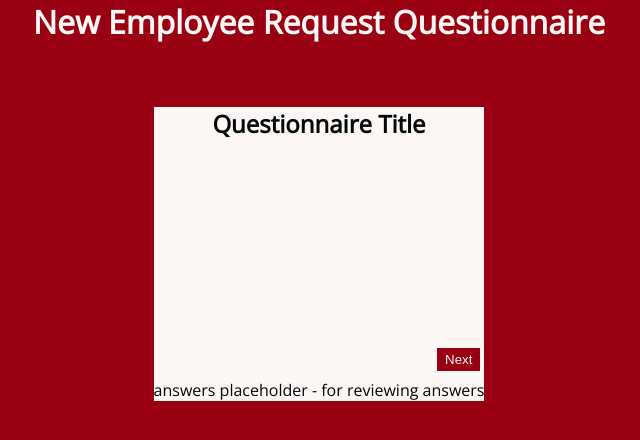
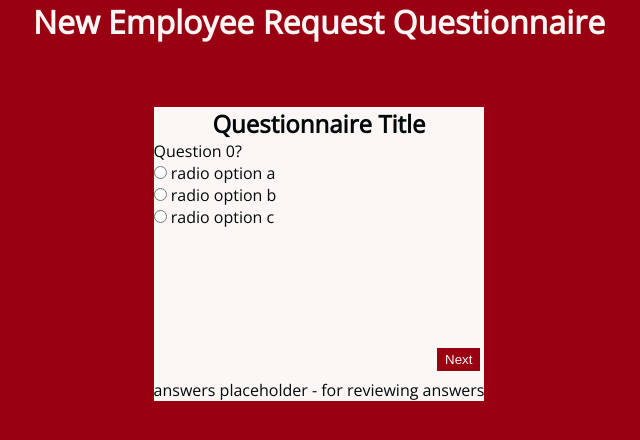
Before and after one commit to bovinehero/new-employee-quiz, a plain HTML site: page index.html in a window 1280 px wide. Shown: the whole page, without its empty margins (321-961 px from the left). Drawn offline with nearby package versions, Linux system fonts and the light colour scheme.

Commit message:
configuring slideshow content to appear on correct button presses

```diff
--- a/assets/css/main.css
+++ b/assets/css/main.css
@@ -67,7 +67,7 @@ body {
     width: 100%;
     z-index: 1;
     opacity: 0;
-    transition: opacity 5s;
+    transition: opacity 1s;
 }
 
 .active-slide {
--- a/assets/js/main.js
+++ b/assets/js/main.js
@@ -126,6 +126,8 @@ let currentSlide = 0;
 // let currentSlide = 1;
 
 function showSlide(n) {
+    slides[currentSlide].classList.remove('active-slide');
+    slides[n].classList.add('active-slide');
     currentSlide = n;
     console.log(slides)
     if(currentSlide === 0){
--- a/index.html
+++ b/index.html
@@ -23,9 +23,9 @@
                 <div id="questions">
                 </div>
             </div>
+            <button id="submit">Submit Questionnaire</button>
+            <button id="next">Next</button>
             <button id="previous">Previous</button>
-            <button id="next">Next</button>
-            <button id="submit">Submit Questionnaire</button>
         </div>
         <div class="quiz-footer">
             <div id="answers">
```
